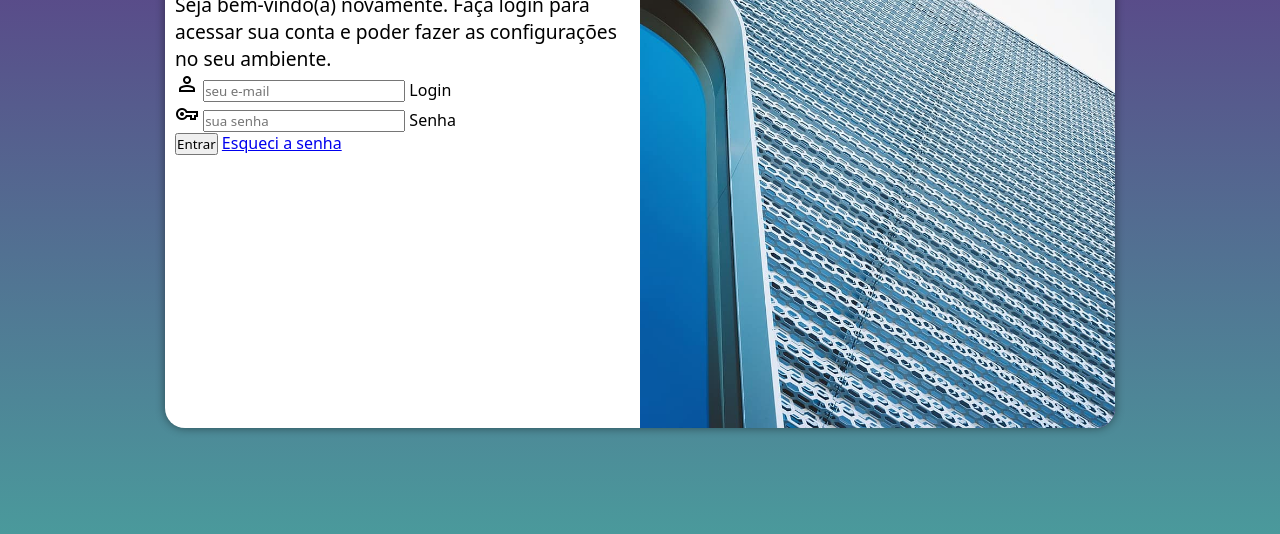
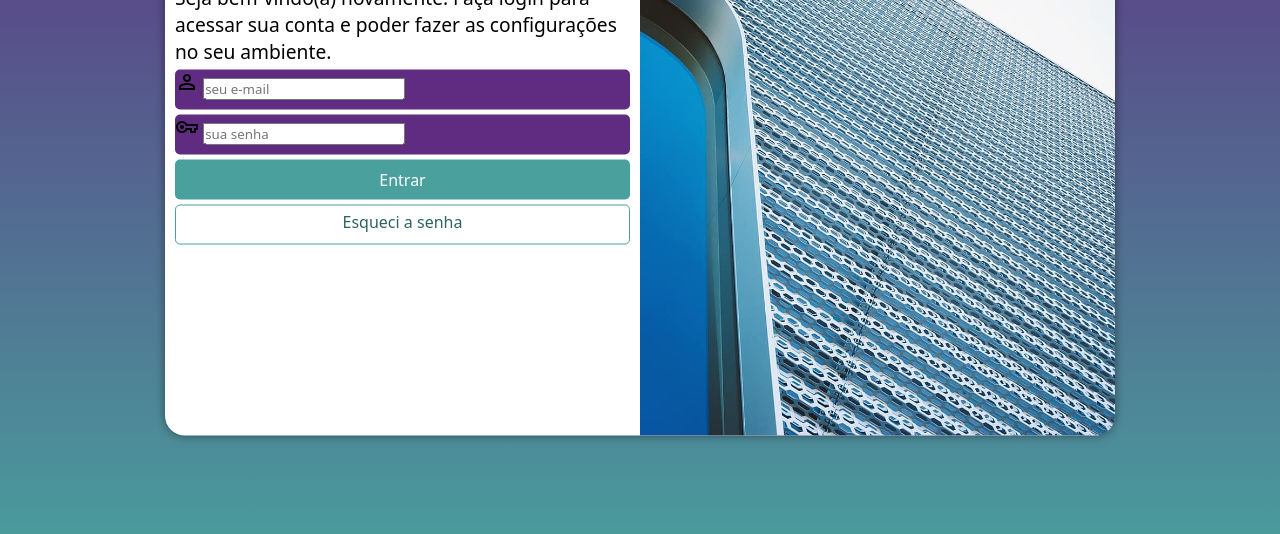
Before and after one commit to Thiago-Moura-devweb/projeto-login, a plain HTML site: page index.html in a window 1280 px wide. Shown: the part 222-756 px from the top of the page. Drawn offline with nearby package versions, Linux system fonts and the light colour scheme.

Commit message:
estilo atualizado

```diff
--- a/estilos/style.css
+++ b/estilos/style.css
@@ -34,7 +34,7 @@
 
     background-color: white;
     width: 250px;
-    height: 500px;
+    height: 515px;
     border-radius: 20px;
     box-shadow: 0px 0px 10px rgba(0, 0, 0, 0.450);
 
@@ -63,3 +63,51 @@
 div#formulario > p {
     font-size: 0.8em;
 }
+
+form > div.campo {
+    display: block;
+    width: 100%;
+    height: 40px;
+    background-color: #5f2c82;
+    border-radius: 5px;
+    margin: 5px 0px;
+}
+
+div.campo > label {
+    display: none;
+}
+
+form > input[type=submit] {
+    display: block;
+    font-size: 1em;
+    width: 100%;
+    height: 40px;
+    background-color: #49a09d;
+    color: white;
+    border: none;
+    border-radius: 5px;
+    cursor: pointer;
+}
+
+form > input[type=submit]:hover {
+    background-color: #2d6462;
+}
+
+form > a.botao {
+    display: block;
+    text-align: center;
+    font-size: 1em;
+    width: 100%;
+    height: 40px;
+    padding-top: 5px;
+    margin-top: 5px;
+    background-color: white;
+    color: #2d6462;
+    border: 1px solid #49a09d;
+    border-radius: 5px;
+    text-decoration: none;
+}
+
+form > a.botao:hover {
+    background-color: #6cd3cf;
+}
--- a/index.html
+++ b/index.html
@@ -29,7 +29,7 @@
                             <label for="isenha">Senha</label>
                         </div>
                         <input type="submit" value="Entrar">
-                        <a href="esqueci.html">
+                        <a href="esqueci.html" class="botao">
                             Esqueci a senha
                         </a>
                     </form>
```
